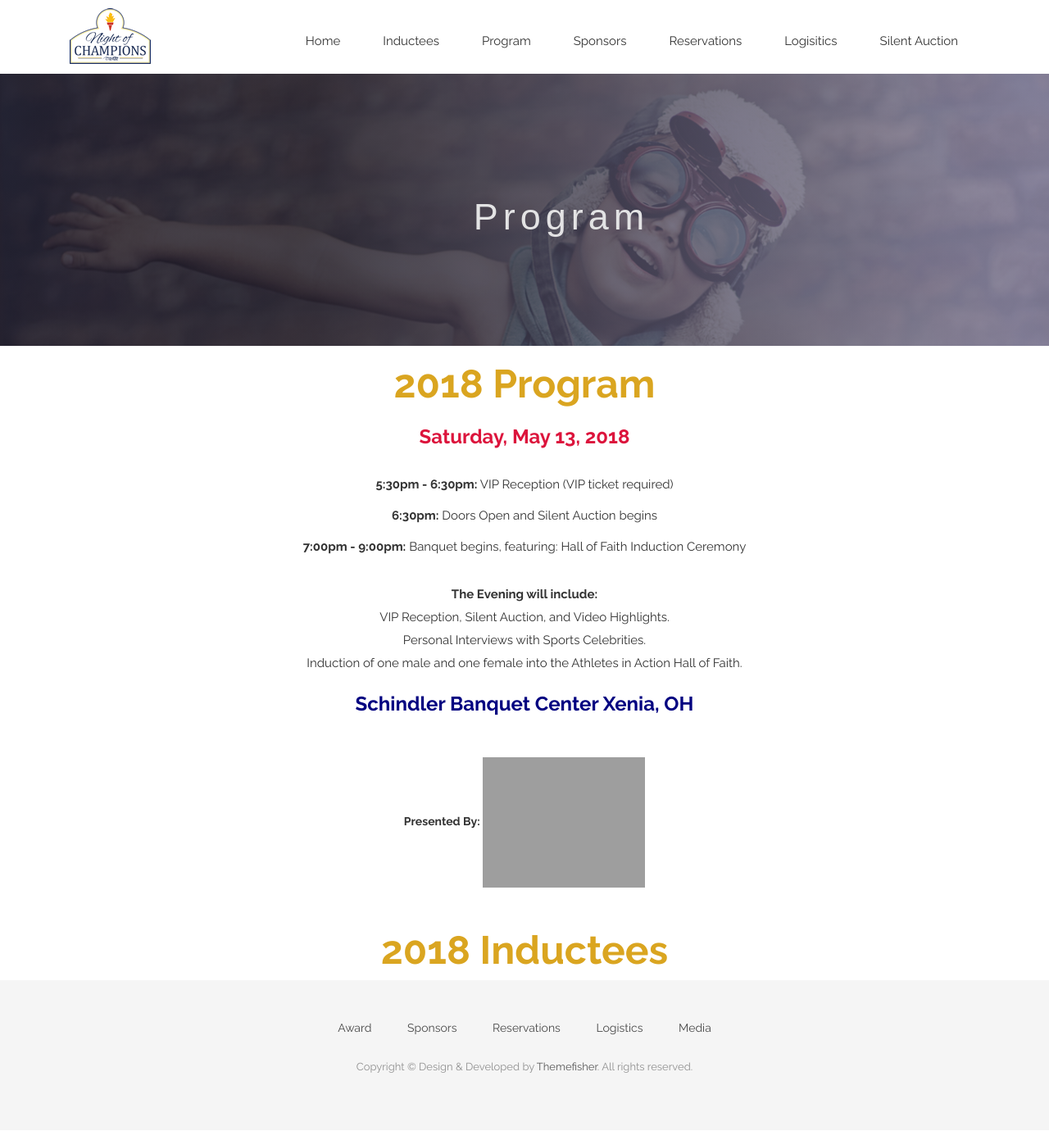
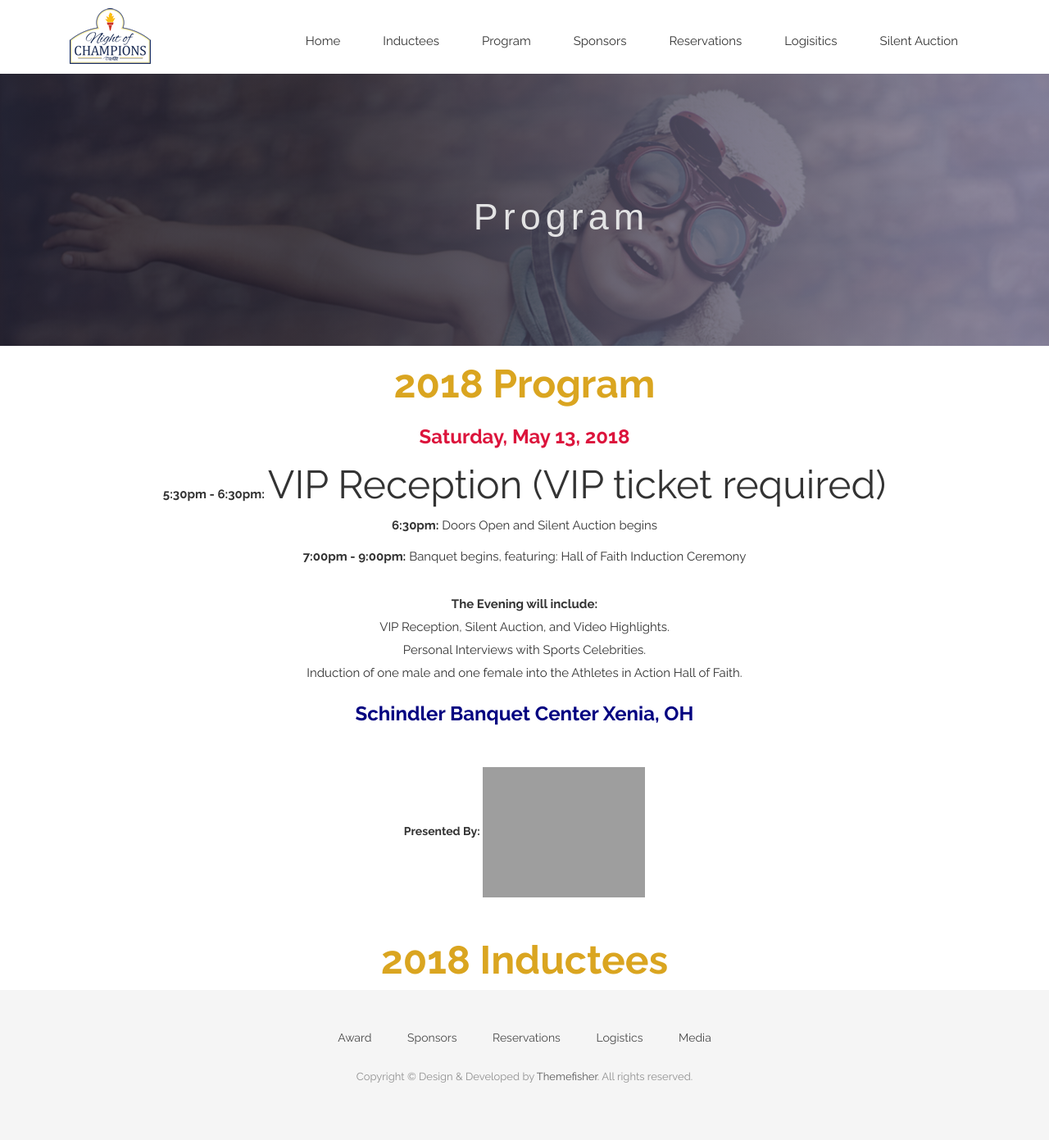
Before and after one commit to CruGlobal/NightofChampions, a Jekyll site: the page built from program.markdown, in a window 1280 px wide. Shown: the whole page at 82% size. Built offline with Jekyll 4.4.1, drawn with Linux system fonts in a browser that asks for light colours; nearby versions of some CDN libraries; some web fonts are replaced; grey boxes are pictures that could not be loaded.

Commit message:
Updated Program

```diff
--- a/program.markdown
+++ b/program.markdown
@@ -19,7 +19,7 @@ position: 1
 
 <div style="text-align: center;">
 <p><b>5:30pm - 6:30pm:</b>
-VIP Reception (VIP ticket required)</p>
+<font size="12">VIP Reception (VIP ticket required)</font></p>
 <p><b>6:30pm:</b>
 Doors Open and Silent Auction begins</p>
 <p><b>7:00pm - 9:00pm:</b>
```
